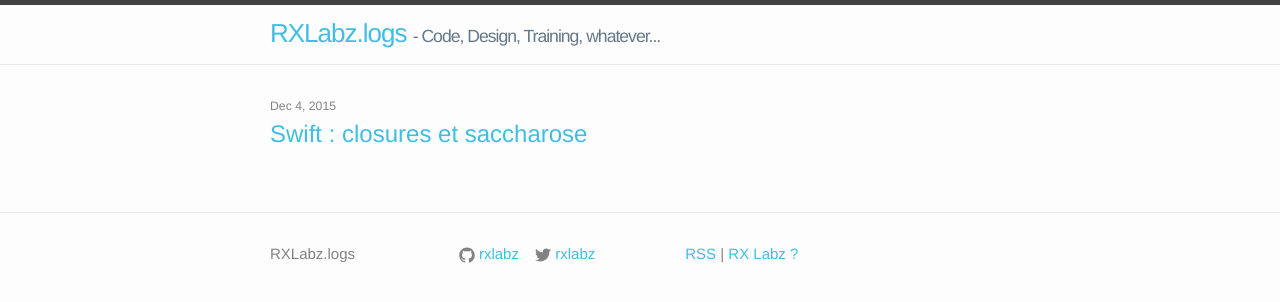
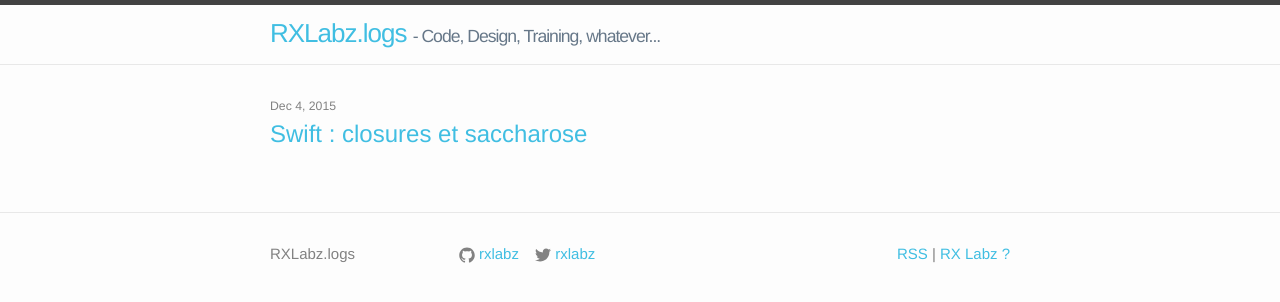
Before and after one commit to rxlabz/rxlabz.github.io, a Jekyll site: the page built from index.html, in a window 1280 px wide. Shown: the top 302 px of the page. Built offline with Jekyll 4.4.1, drawn with Linux system fonts in a browser that asks for light colours; Markdown is read by kramdown in place of the engine named in the settings.

Commit message:
footer evols

```diff
--- a/_sass/_layout.scss
+++ b/_sass/_layout.scss
@@ -144,6 +144,7 @@
 }
 
 .footer-col-3 {
+    text-align: right;
     width: -webkit-calc(45% - (#{$spacing-unit} / 2));
     width:         calc(45% - (#{$spacing-unit} / 2));
 }
```
